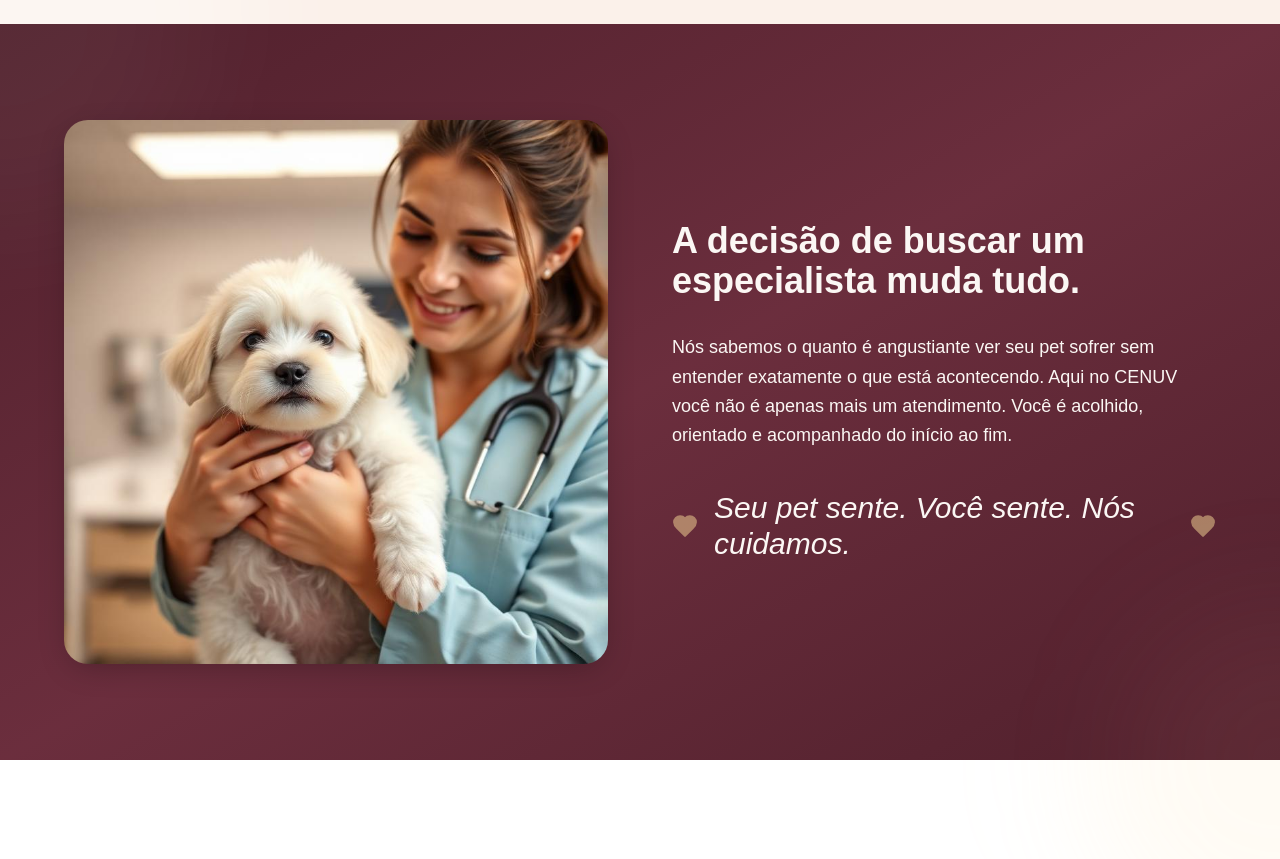
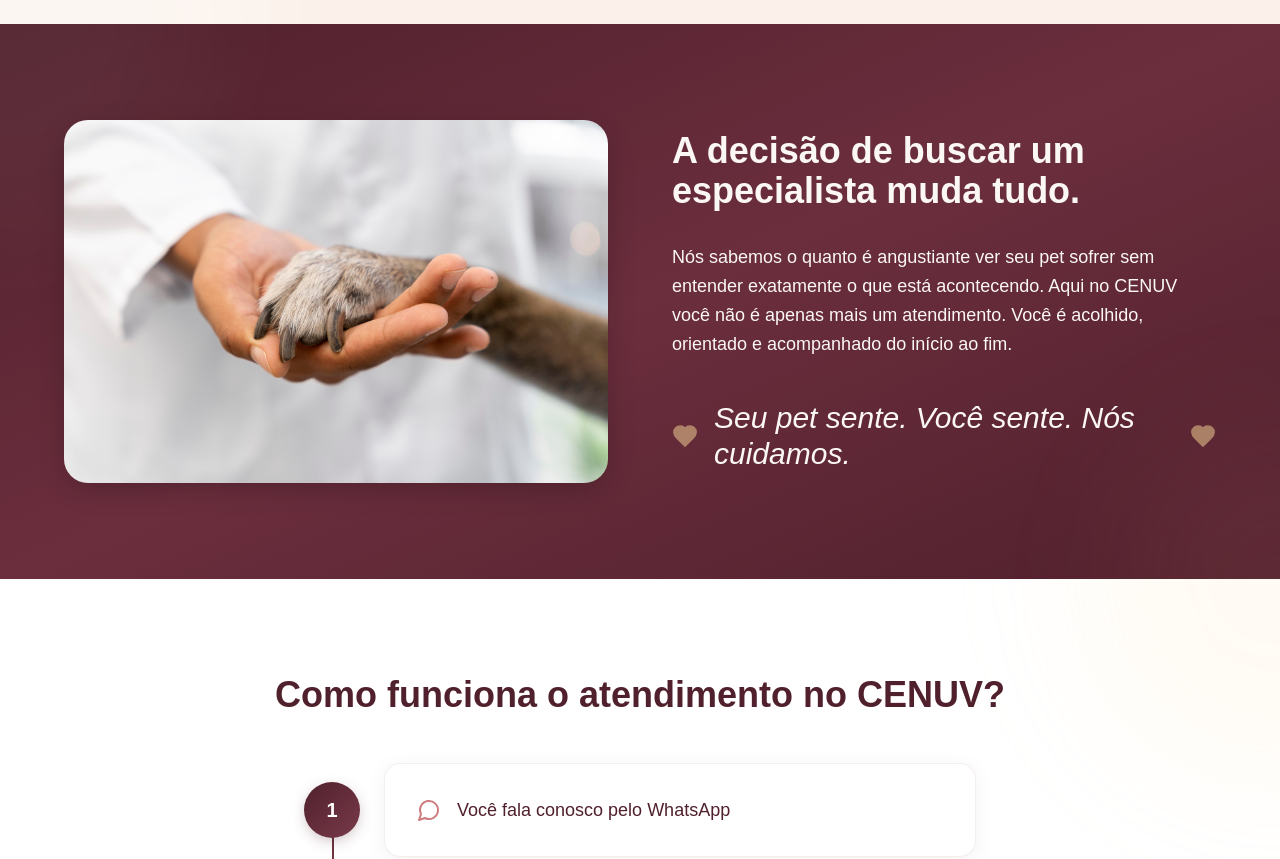
Before and after one commit to Agencia-Lema-Digital/cenuv-pet-care, a React (Vite) app: page / in a window 1280 px wide. Shown: the part 3200-4059 px from the top of the page. Built offline with nearby package versions, Linux system fonts and the light colour scheme; the HTML template or start-up script is replaced by a standard one.

Commit message:
Visual edit in Lovable
Edited UI in Lovable

```diff
--- a/src/components/sections/TrustSection.tsx
+++ b/src/components/sections/TrustSection.tsx
@@ -21,9 +21,9 @@ const TrustSection = () => {
         }} transition={{
           duration: 0.6
         }}>
-            <img src={vetComforting} alt="Veterinária segurando cachorro branco com carinho" className="w-full h-auto rounded-3xl" style={{
+            <img alt="Veterinária segurando cachorro branco com carinho" className="w-full h-auto rounded-3xl" style={{
             boxShadow: "0 8px 32px -8px rgba(0,0,0,0.3)"
-          }} />
+          }} src="/lovable-uploads/fbbf32e9-cc6d-40d0-b29f-9616d2a34369.jpg" />
           </motion.div>
 
           {/* Content Column */}
```
Also changed, not shown: public/lovable-uploads/fbbf32e9-cc6d-40d0-b29f-9616d2a34369.jpg (added).
